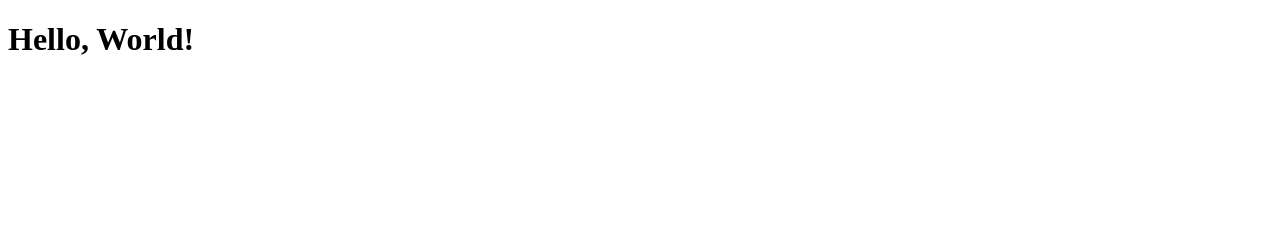
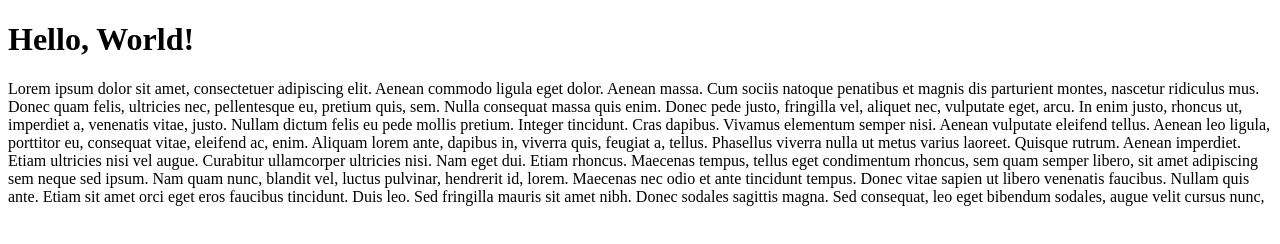
Before and after one commit to herrera-o/CS3338-first-project, a plain HTML site: page index.html in a window 1280 px wide. Drawn offline with Linux system fonts and the light colour scheme.

Commit message:
Update index.html
Added dummy text.

```diff
--- a/index.html
+++ b/index.html
@@ -7,5 +7,16 @@
 </head>
 <body>
     <h1>Hello, World!</h1>
+    <p>
+        Lorem ipsum dolor sit amet, consectetuer adipiscing elit. Aenean commodo ligula eget dolor. Aenean massa. Cum sociis natoque penatibus et magnis dis parturient montes,
+        nascetur ridiculus mus. Donec quam felis, ultricies nec, pellentesque eu, pretium quis, sem. Nulla consequat massa quis enim. Donec pede justo, fringilla vel, aliquet
+        nec, vulputate eget, arcu. In enim justo, rhoncus ut, imperdiet a, venenatis vitae, justo. Nullam dictum felis eu pede mollis pretium. Integer tincidunt. Cras dapibus.
+        Vivamus elementum semper nisi. Aenean vulputate eleifend tellus. Aenean leo ligula, porttitor eu, consequat vitae, eleifend ac, enim. Aliquam lorem ante, dapibus in,
+        viverra quis, feugiat a, tellus. Phasellus viverra nulla ut metus varius laoreet. Quisque rutrum. Aenean imperdiet. Etiam ultricies nisi vel augue. Curabitur
+        ullamcorper ultricies nisi. Nam eget dui. Etiam rhoncus. Maecenas tempus, tellus eget condimentum rhoncus, sem quam semper libero, sit amet adipiscing sem neque sed
+        ipsum. Nam quam nunc, blandit vel, luctus pulvinar, hendrerit id, lorem. Maecenas nec odio et ante tincidunt tempus. Donec vitae sapien ut libero venenatis faucibus.
+        Nullam quis ante. Etiam sit amet orci eget eros faucibus tincidunt. Duis leo. Sed fringilla mauris sit amet nibh. Donec sodales sagittis magna. Sed consequat, leo eget
+        bibendum sodales, augue velit cursus nunc,
+    </p>
 </body>
 </html>
```
